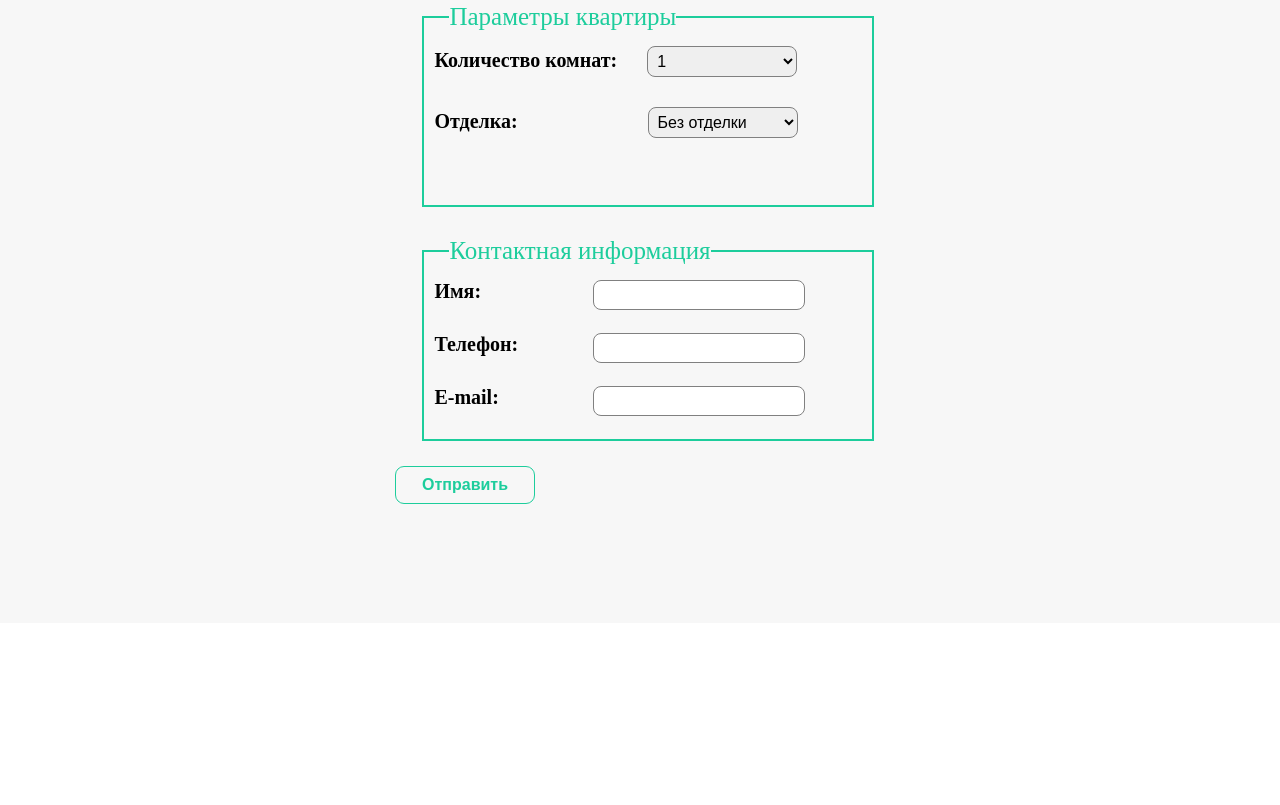
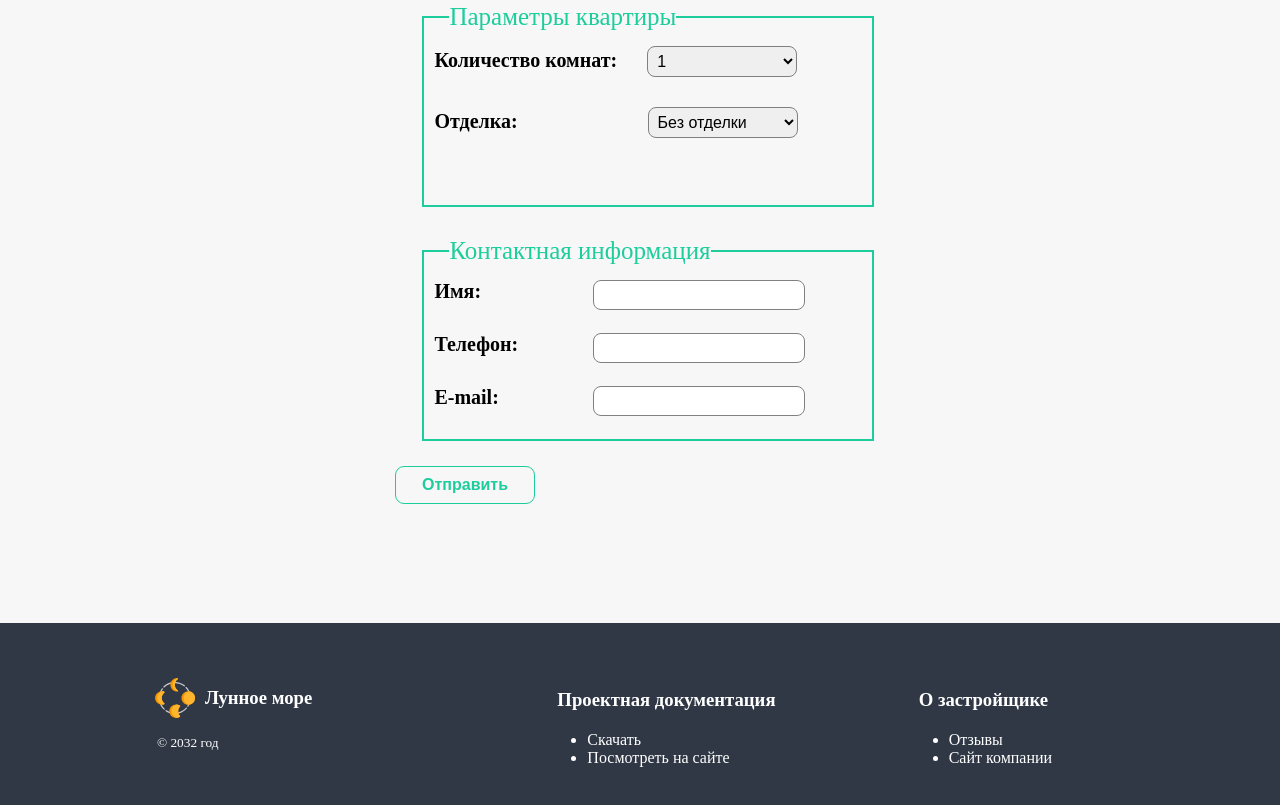
Before and after one commit to divvares/layout-designer-project-lvl1, a plain HTML site: page index.html in a window 1280 px wide. Shown: the part 1900-2705 px from the top of the page. Before the commit the page ends 2523 px from the top, so only its background shows below. Drawn offline with Linux system fonts and the light colour scheme.

Commit message:
last task completed

```diff
--- a/index.html
+++ b/index.html
@@ -131,9 +131,31 @@
 
 <footer>
 
-
-
-
+<div class="footer_content">
+  <div class="footer_first_block">
+    <div class="footer_logo">
+      <img src="images/logo.svg" alt="">
+    </div>
+    <div class="footer_name">
+      <h3>Лунное море</h3>
+    </div>
+      <p><small style="color:white;">&copy; 2032 год</small> </p>
+  </div>
+  <div class="footer_second_block">
+      <h3>Проектная документация</h3>
+      <ul>
+        <li>Скачать</li>
+        <li>Посмотреть на сайте</li>
+      </ul>
+  </div>
+  <div class="footer_third_block">
+      <h3>О застройщике</h3>
+    <ul>
+      <li>Отзывы</li>
+      <li>Сайт компании</li>
+    </ul>
+  </div>
+</div>
 </footer>
 </body>
 </html>
--- a/styles/style.css
+++ b/styles/style.css
@@ -248,3 +248,58 @@ form button {
   color: rgb(29, 205, 156);
   background: none;
 }
+footer {
+  display: table;
+  width: 100%;
+  height: 250px;
+  background: #303846;
+}
+.footer_first_block {
+  display: table-cell;
+  padding: 50px 180px 50px 150px;
+  width: 20%;
+  vertical-align: middle;
+}
+.footer_first_block p {
+  padding-left: 7px;
+  padding-top: 10px;
+}
+.footer_second_block {
+  display: table-cell;
+  padding-top: 32px;
+  width: 20%;
+  vertical-align: middle;
+}
+.footer_third_block {
+  display: table-cell;
+  padding-top: 32px;
+  width: 20%;
+  vertical-align: middle;
+}
+.footer_logo {
+  display: table-cell;
+  vertical-align: middle;
+}
+.footer_logo img {
+  display: table-cell;
+  vertical-align: middle;
+  padding: 5px;
+  height: 40px;
+  width: 40px;
+}
+.footer_name {
+  display: table-cell;
+  vertical-align: middle;
+  padding: 5px;
+}
+.footer_first_block h3, li,
+.footer_second_block h3, li,
+.footer_third_block h3, li {
+  color: white;
+}
+.footer_first_block ul,
+.footer_second_block ul,
+.footer_third_block ul {
+  padding-top: 20px;
+  padding-left: 30px;
+}
```
